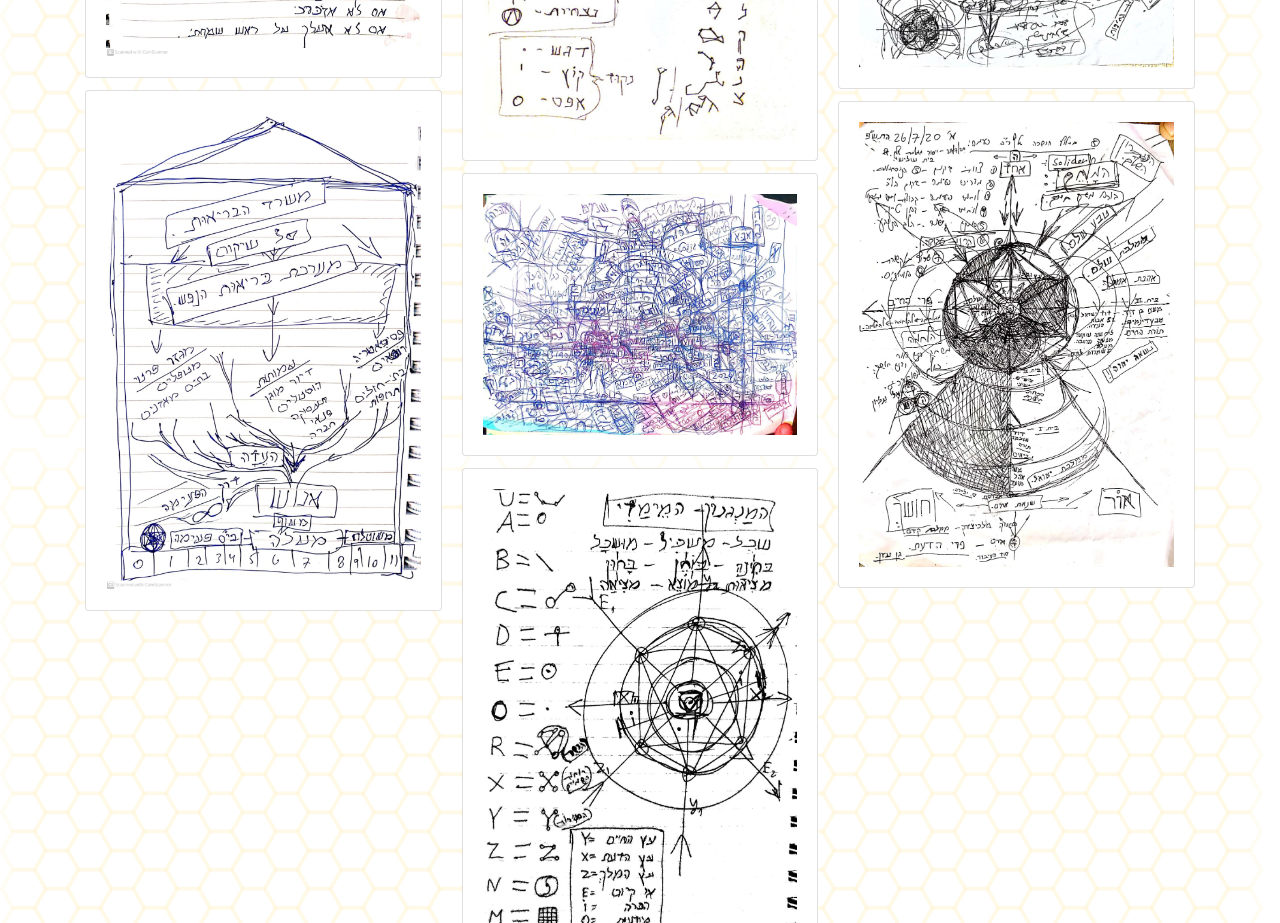
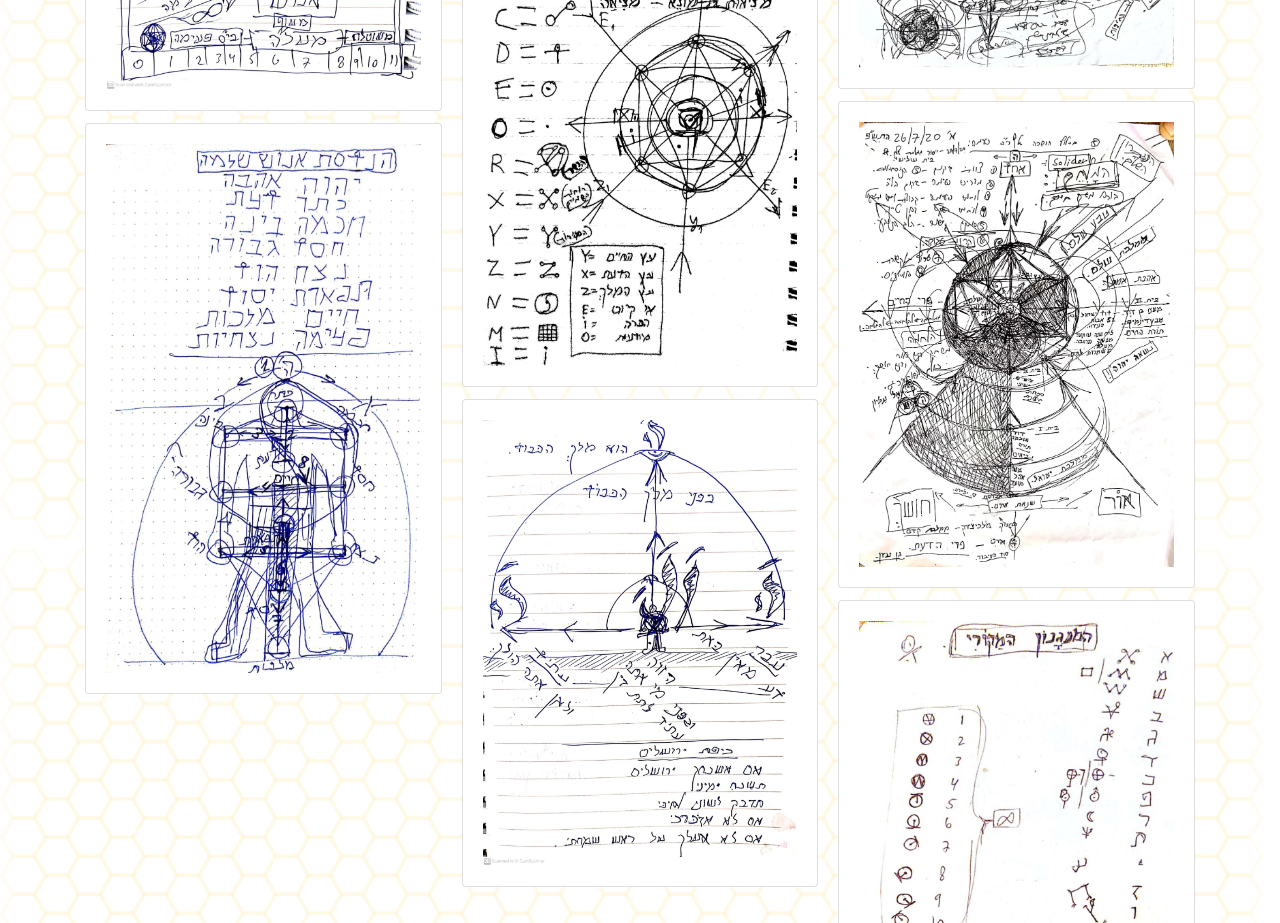
Before and after one commit to teva-shalem/main-gateway, a Vue app: page /#/art in a window 1280 px wide. Shown: the part 880-1803 px from the top of the page. Built offline with nearby package versions, Linux system fonts and the light colour scheme; what vue-easy-lightbox would draw is missing.

Commit message:
more scheme

```diff
--- a/src/views/Art.vue
+++ b/src/views/Art.vue
@@ -40,7 +40,9 @@ export default {
   components: {ImageGallery},
   computed: {
     schemes() {
-      return ['/img/scheme-battlefield.jpg', '/img/scheme-solider.jpg', '/img/scheme-manganon.jpg', '/img/scheme-history.jpg', '/img/scheme-dimensions.jpg', '/img/scheme-moment.jpg', '/img/scheme-mental-industry.jpg']
+      return ['/img/scheme-battlefield.jpg', '/img/scheme-solider.jpg', '/img/scheme-manganon.jpg',
+      '/img/scheme-history.jpg', '/img/scheme-dimensions.jpg', '/img/scheme-moment.jpg',
+      '/img/scheme-mental-industry.jpg', '/img/scheme-humangineering.jpg']
     },
     paintings() {
       return Array(10).fill('/img/painting-').map((_, i) => (_ + (i + 1) + '.jpg'))
```
Also changed, not shown: public/img/scheme-humangineering.jpg (added).
